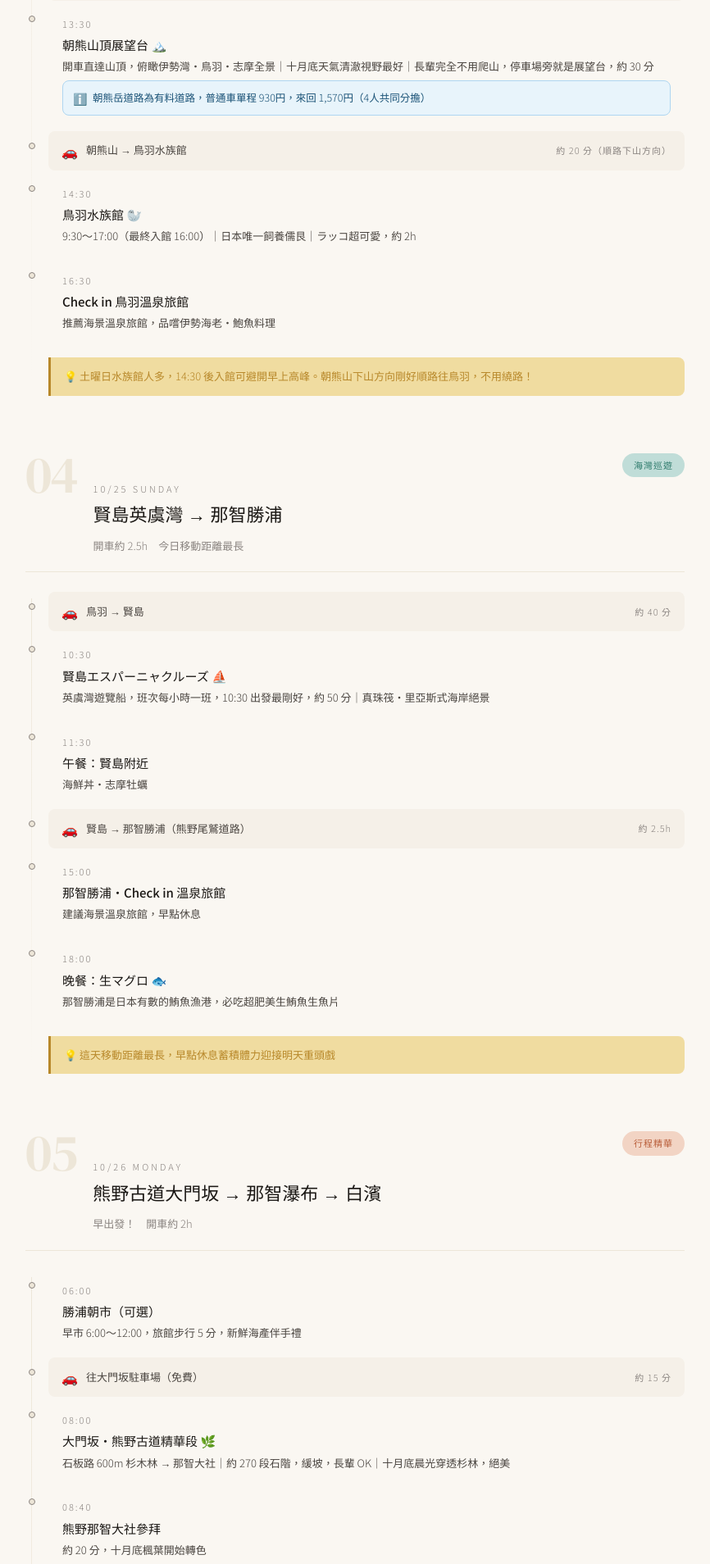
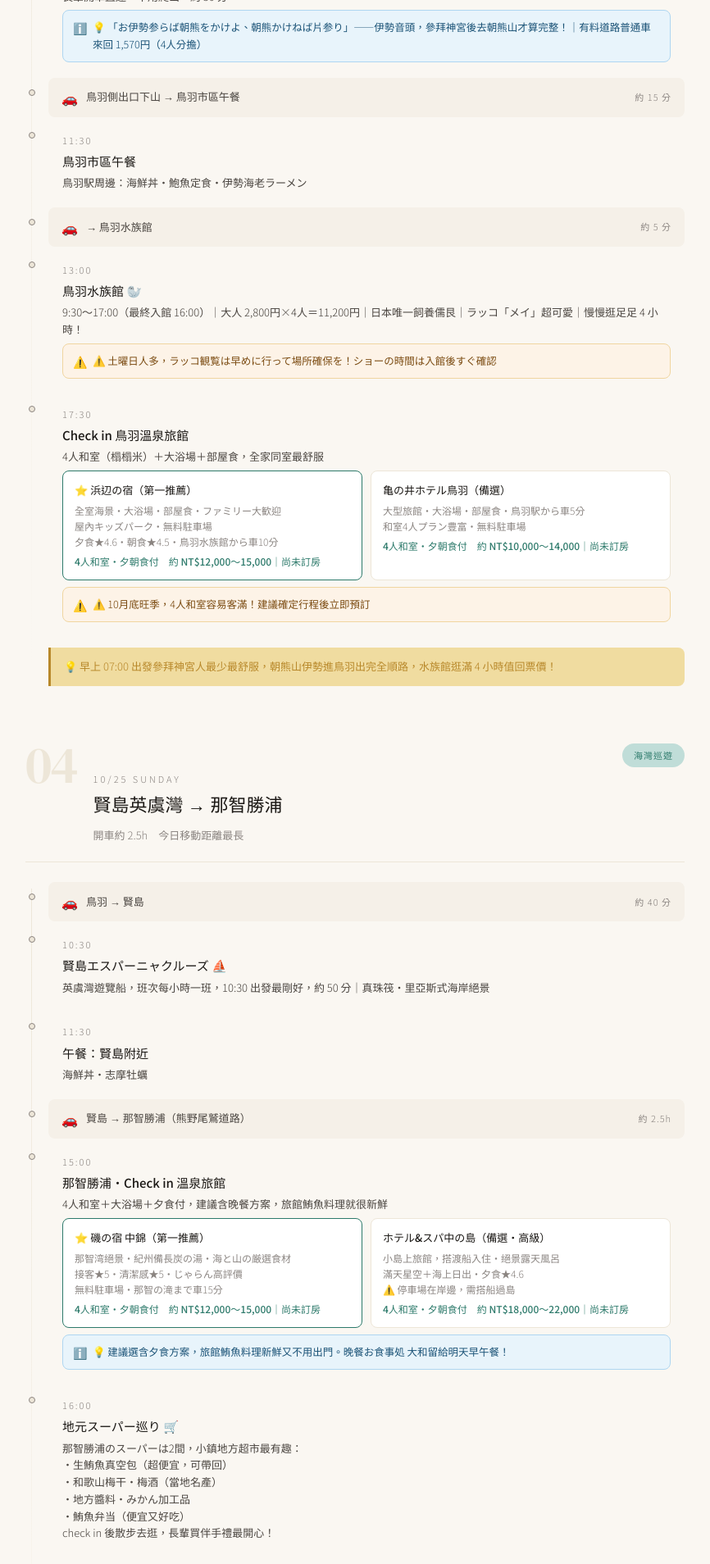
Before and after one commit to Ookep/trip-wakayama, a plain HTML site: page index.html in a window 1280 px wide. Shown: the part 4643-6551 px from the top of the page at 82% size, without its empty margins (207-1073 px from the left). Drawn offline with Linux system fonts and the light colour scheme.

Commit message:
v3
調整D3 D4

```diff
--- a/index.html
+++ b/index.html
@@ -498,16 +498,16 @@ footer{
       <div class="day-info">
         <div class="day-date">10/24 Saturday</div>
         <div class="day-title">伊勢神宮 → 朝熊山 → 鳥羽水族館</div>
-        <div class="day-sub">開車約 50 分　景點豐富充實</div>
+        <div class="day-sub">07:00 早出發！　伊勢→朝熊山→鳥羽　順路不繞路</div>
       </div>
       <div class="day-badge badge-gold">神聖之地</div>
     </div>
     <div class="timeline">
       <div class="tl-item">
         <div class="tl-spot">
-          <div class="tl-time">08:00</div>
-          <div class="tl-name">伊勢神宮・外宮</div>
-          <div class="tl-note">先拜外宮，人較少，步行平路約 45 分。豐受大御神，掌管衣食住</div>
+          <div class="tl-time">07:00</div>
+          <div class="tl-name">伊勢神宮・外宮 🌲</div>
+          <div class="tl-note">10月開門時間 05:00，07:00 前往人最少，晨光穿透杉木林最美｜豐受大御神，掌管衣食住，步行平路約 40 分</div>
         </div>
       </div>
       <div class="tl-item">
@@ -515,54 +515,78 @@ footer{
       </div>
       <div class="tl-item">
         <div class="tl-spot">
-          <div class="tl-time">09:30</div>
+          <div class="tl-time">08:00</div>
           <div class="tl-name">伊勢神宮・內宮</div>
-          <div class="tl-note">日本最高位神社，天照大御神。宇治橋→參道杉木林，平路好走，約 1.5h｜十月底楓葉開始轉色</div>
+          <div class="tl-note">天照大御神，日本最高位神社｜宇治橋→參道杉木林，平路好走，約 1.5h｜早上人少，最舒服</div>
         </div>
       </div>
       <div class="tl-item">
         <div class="tl-spot">
-          <div class="tl-time">11:00</div>
+          <div class="tl-time">09:30</div>
           <div class="tl-name">おかげ横丁・おはらい町</div>
-          <div class="tl-note">內宮旁老街：赤福麻糬・伊勢烏龍麵・醤油海老煎餅，食べ歩き，約 1h</div>
+          <div class="tl-note">赤福麻糬・伊勢烏龍麵・醤油海老煎餅，食べ歩き早餐，約 1h</div>
+        </div>
+      </div>
+      <div class="tl-item">
+        <div class="tl-drive"><span class="drive-icon">🚗</span><span>內宮 → 伊勢志摩スカイライン伊勢側入口</span><span class="drive-dur">約 5 分</span></div>
+      </div>
+      <div class="tl-item">
+        <div class="tl-spot">
+          <div class="tl-time">10:30</div>
+          <div class="tl-name">伊勢志摩スカイライン → 朝熊山頂展望台 🏔️</div>
+          <div class="tl-note">伊勢側入口進、鳥羽側出口出，完全順路不繞路｜沿途停幾個觀景點拍照｜山頂俯瞰伊勢灣・鳥羽・志摩全景，晴天可見富士山｜長輩開車直達，不用爬山，約 30 分</div>
+          <div class="tl-alert tl-alert-info" style="margin-top:6px">💡 「お伊勢参らば朝熊をかけよ、朝熊かけねば片参り」——伊勢音頭，參拜神宮後去朝熊山才算完整！｜有料道路普通車來回 1,570円（4人分擔）</div>
+        </div>
+      </div>
+      <div class="tl-item">
+        <div class="tl-drive"><span class="drive-icon">🚗</span><span>鳥羽側出口下山 → 鳥羽市區午餐</span><span class="drive-dur">約 15 分</span></div>
+      </div>
+      <div class="tl-item">
+        <div class="tl-spot">
+          <div class="tl-time">11:30</div>
+          <div class="tl-name">鳥羽市區午餐</div>
+          <div class="tl-note">鳥羽駅周邊：海鮮丼・鮑魚定食・伊勢海老ラーメン</div>
+        </div>
+      </div>
+      <div class="tl-item">
+        <div class="tl-drive"><span class="drive-icon">🚗</span><span>→ 鳥羽水族館</span><span class="drive-dur">約 5 分</span></div>
+      </div>
+      <div class="tl-item">
+        <div class="tl-spot">
+          <div class="tl-time">13:00</div>
+          <div class="tl-name">鳥羽水族館 🦭</div>
+          <div class="tl-note">9:30～17:00（最終入館 16:00）｜大人 2,800円×4人＝11,200円｜日本唯一飼養儒艮｜ラッコ「メイ」超可愛｜慢慢逛足足 4 小時！</div>
+          <div class="tl-alert tl-alert-warn" style="margin-top:6px">⚠️ 土曜日人多，ラッコ観覧は早めに行って場所確保を！ショーの時間は入館後すぐ確認</div>
         </div>
       </div>
       <div class="tl-item">
         <div class="tl-spot">
-          <div class="tl-time">12:30</div>
-          <div class="tl-name">午餐：おかげ横丁</div>
-          <div class="tl-note">伊勢烏龍麵・手こね寿司・海鮮丼，輕食為主</div>
+          <div class="tl-time">17:30</div>
+          <div class="tl-name">Check in 鳥羽溫泉旅館</div>
+          <div class="tl-note">4人和室（榻榻米）＋大浴場＋部屋食，全家同室最舒服</div>
+          <div class="hotel-row">
+            <div class="hotel-card" style="border-color:var(--teal)">
+              <div class="hotel-card-name">⭐ 浜辺の宿（第一推薦）</div>
+              <div class="hotel-card-detail">
+                全室海景・大浴場・部屋食・ファミリー大歓迎<br>
+                屋內キッズパーク・無料駐車場<br>
+                夕食★4.6・朝食★4.5・鳥羽水族館から車10分
+              </div>
+              <div class="hotel-card-price">4人和室・夕朝食付　約 NT$12,000～15,000｜尚未訂房</div>
+            </div>
+            <div class="hotel-card">
+              <div class="hotel-card-name">亀の井ホテル鳥羽（備選）</div>
+              <div class="hotel-card-detail">
+                大型旅館・大浴場・部屋食・鳥羽駅から車5分<br>
+                和室4人プラン豊富・無料駐車場
+              </div>
+              <div class="hotel-card-price">4人和室・夕朝食付　約 NT$10,000～14,000｜尚未訂房</div>
+            </div>
+          </div>
+          <div class="tl-alert tl-alert-warn" style="margin-top:8px">⚠️ 10月底旺季，4人和室容易客滿！建議確定行程後立即預訂</div>
         </div>
       </div>
-      <div class="tl-item">
-        <div class="tl-drive"><span class="drive-icon">🚗</span><span>內宮 → 朝熊山頂展望台（朝熊岳道路，有料）</span><span class="drive-dur">約 20 分</span></div>
-      </div>
-      <div class="tl-item">
-        <div class="tl-spot">
-          <div class="tl-time">13:30</div>
-          <div class="tl-name">朝熊山頂展望台 🏔️</div>
-          <div class="tl-note">開車直達山頂，俯瞰伊勢灣・鳥羽・志摩全景｜十月底天氣清澈視野最好｜長輩完全不用爬山，停車場旁就是展望台，約 30 分</div>
-          <div class="tl-alert tl-alert-info" style="margin-top:6px">朝熊岳道路為有料道路，普通車單程 930円，來回 1,570円（4人共同分擔）</div>
-        </div>
-      </div>
-      <div class="tl-item">
-        <div class="tl-drive"><span class="drive-icon">🚗</span><span>朝熊山 → 鳥羽水族館</span><span class="drive-dur">約 20 分（順路下山方向）</span></div>
-      </div>
-      <div class="tl-item">
-        <div class="tl-spot">
-          <div class="tl-time">14:30</div>
-          <div class="tl-name">鳥羽水族館 🦭</div>
-          <div class="tl-note">9:30～17:00（最終入館 16:00）｜日本唯一飼養儒艮｜ラッコ超可愛，約 2h</div>
-        </div>
-      </div>
-      <div class="tl-item">
-        <div class="tl-spot">
-          <div class="tl-time">16:30</div>
-          <div class="tl-name">Check in 鳥羽溫泉旅館</div>
-          <div class="tl-note">推薦海景溫泉旅館，品嚐伊勢海老・鮑魚料理</div>
-        </div>
-      </div>
-      <div class="tl-tip">💡 土曜日水族館人多，14:30 後入館可避開早上高峰。朝熊山下山方向剛好順路往鳥羽，不用繞路！</div>
+      <div class="tl-tip">💡 早上 07:00 出發參拜神宮人最少最舒服，朝熊山伊勢進鳥羽出完全順路，水族館逛滿 4 小時值回票價！</div>
     </div>
   </div>
 
@@ -602,17 +626,58 @@ footer{
         <div class="tl-spot">
           <div class="tl-time">15:00</div>
           <div class="tl-name">那智勝浦・Check in 溫泉旅館</div>
-          <div class="tl-note">建議海景溫泉旅館，早點休息</div>
+          <div class="tl-note">4人和室＋大浴場＋夕食付，建議含晚餐方案，旅館鮪魚料理就很新鮮</div>
+          <div class="hotel-row">
+            <div class="hotel-card" style="border-color:var(--teal)">
+              <div class="hotel-card-name">⭐ 磯の宿 中錦（第一推薦）</div>
+              <div class="hotel-card-detail">
+                那智湾絕景・紀州備長炭の湯・海と山の厳選食材<br>
+                接客★5・清潔感★5・じゃらん高評價<br>
+                無料駐車場・那智の滝まで車15分
+              </div>
+              <div class="hotel-card-price">4人和室・夕朝食付　約 NT$12,000～15,000｜尚未訂房</div>
+            </div>
+            <div class="hotel-card">
+              <div class="hotel-card-name">ホテル&スパ中の島（備選・高級）</div>
+              <div class="hotel-card-detail">
+                小島上旅館，搭渡船入住・絕景露天風呂<br>
+                滿天星空＋海上日出・夕食★4.6<br>
+                ⚠️ 停車場在岸邊，需搭船過島
+              </div>
+              <div class="hotel-card-price">4人和室・夕朝食付　約 NT$18,000～22,000｜尚未訂房</div>
+            </div>
+          </div>
+          <div class="tl-alert tl-alert-info" style="margin-top:8px">💡 建議選含夕食方案，旅館鮪魚料理新鮮又不用出門。晚餐お食事処 大和留給明天早午餐！</div>
+        </div>
+      </div>
+      <div class="tl-item">
+        <div class="tl-spot">
+          <div class="tl-time">16:00</div>
+          <div class="tl-name">地元スーパー巡り 🛒</div>
+          <div class="tl-note">
+            那智勝浦のスーパーは2間，小鎮地方超市最有趣：<br>
+            ・生鮪魚真空包（超便宜，可帶回）<br>
+            ・和歌山梅干・梅酒（當地名產）<br>
+            ・地方醬料・みかん加工品<br>
+            ・鮪魚弁当（便宜又好吃）<br>
+            check in 後散步去逛，長輩買伴手禮最開心！
+          </div>
         </div>
       </div>
       <div class="tl-item">
         <div class="tl-spot">
           <div class="tl-time">18:00</div>
-          <div class="tl-name">晚餐：生マグロ 🐟</div>
-          <div class="tl-note">那智勝浦是日本有數的鮪魚漁港，必吃超肥美生鮪魚生魚片</div>
+          <div class="tl-name">晚餐：旅館鮪魚會席 🐟</div>
+          <div class="tl-note">
+            含夕食方案在旅館享用，新鮮鮪魚刺身・カマ焼き・那智湾海鮮，不用出門<br>
+            <br>
+            ✨ 明天早上 Day 5 朝市後：お食事処 大和（早午餐）<br>
+            　　マグロ定食 1,600円（約NT$360）・大和丼 2,300円（約NT$517）<br>
+            　　営業 11:00～15:30，週日OK，走路可達，超值！
+          </div>
         </div>
       </div>
-      <div class="tl-tip">💡 這天移動距離最長，早點休息蓄積體力迎接明天重頭戲</div>
+      <div class="tl-tip">💡 這天移動距離最長，早點 check in 休息。超市在旅館附近，傍晚去逛伴手禮最合適！</div>
     </div>
   </div>
 
```
